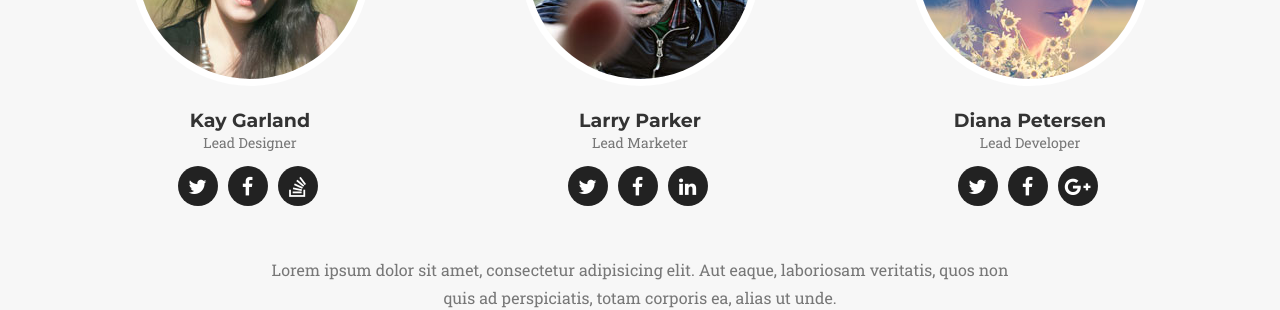
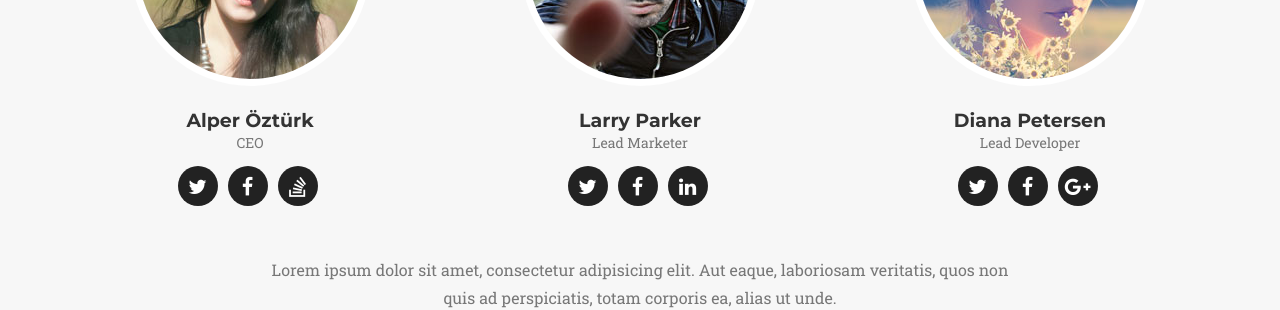
Before and after one commit to alperozturk/blog, a Jekyll site: the page built from index.html, in a window 1280 px wide and 900 px high, scrolled down 4875 px. Shown: the part 151-461 px from the top of the window. Built offline with Jekyll 4.4.1, drawn with Linux system fonts in a browser that asks for light colours; some web fonts are replaced.

Commit message:
Update _config.yml

```diff
--- a/_config.yml
+++ b/_config.yml
@@ -4,7 +4,7 @@
 # Site settings
 title: Ideava Technologies
 email: mail@alperozturk.com
-description: "Write an awesome description for your new site here. You can edit this line in _config.yml. It will appear in your document head meta (for Google search results) and in your feed.xml site description."
+description: "Solutions for Mobile and Web Development"
 
 # Color settings (hex-codes without the leading hash-tag)
 color:
@@ -14,9 +14,9 @@
 
 # Team names, titles and social links
 people:
-- name: Kay Garland
+- name: Alper Öztürk
   pic: 1
-  position: Lead Designer
+  position: CEO
   social:
     - title: twitter
       url: #
```
